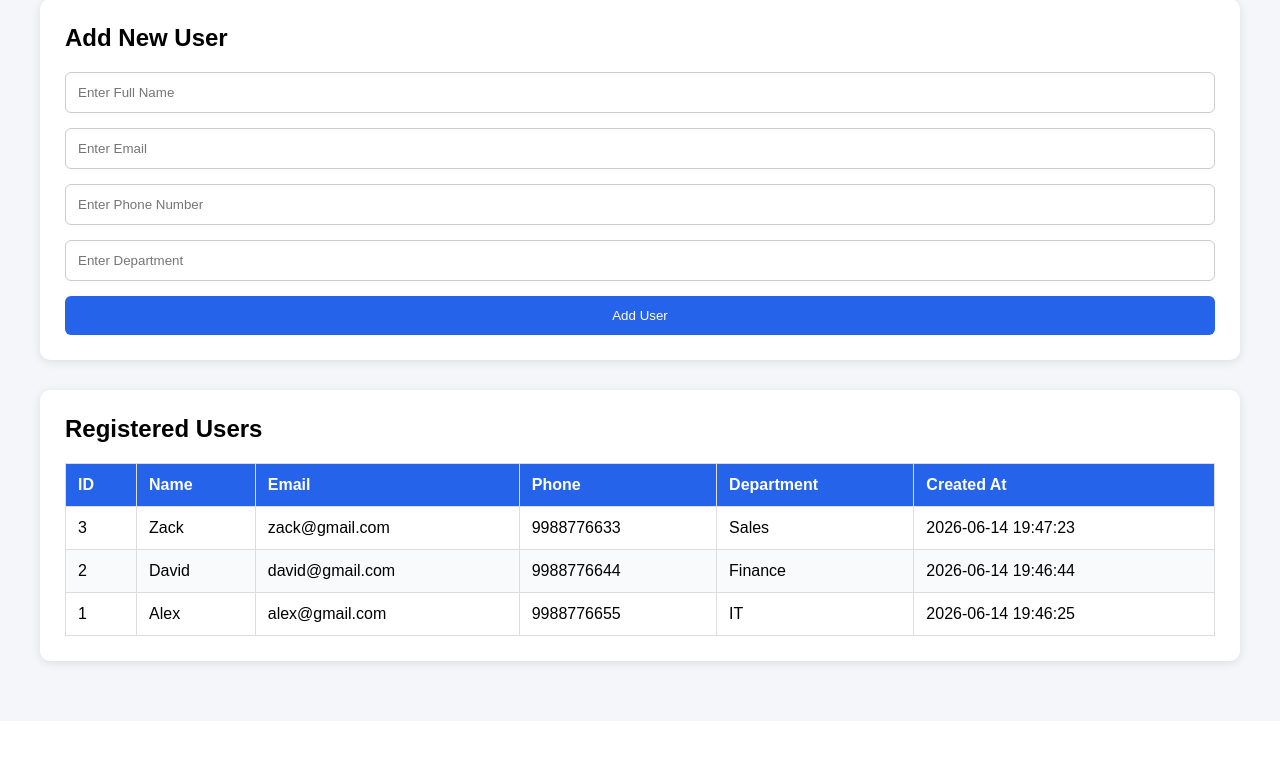
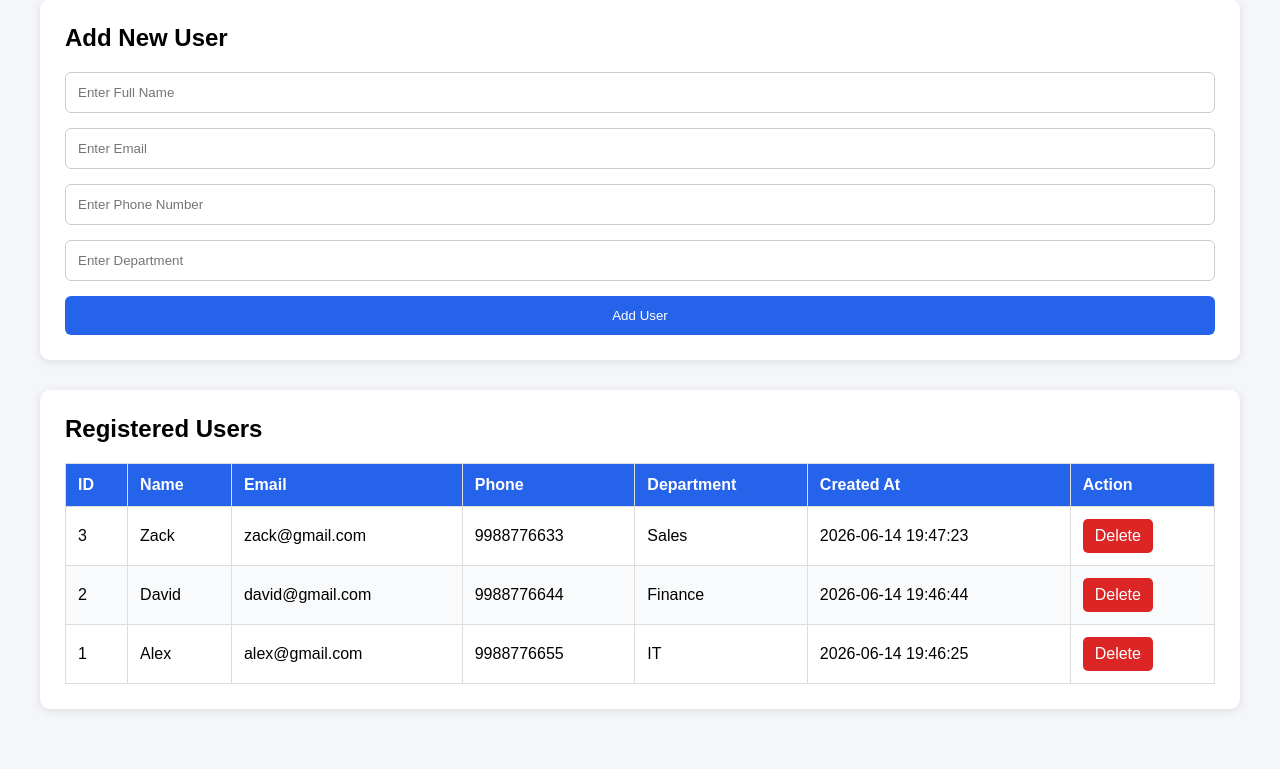
Before and after one commit to mohdaaman/maincrafts-python-fullstack-internship, a Flask app: page / in a window 1280 px wide. Shown: the part 98-867 px from the top of the page. Before the commit the page ends 768 px from the top, so only its background shows below. Run offline with Flask 3, Linux system fonts and the light colour scheme; data comes from the database, SQL or seed files in the repository; both versions use the stored data as it was after the commit.

Commit message:
Add user deletion functionality

```diff
--- a/app.py
+++ b/app.py
@@ -69,6 +69,22 @@ def add_user():
 
     return redirect(url_for("index"))
 
+@app.route("/delete_user/<int:user_id>")
+def delete_user(user_id):
+
+    conn = sqlite3.connect(DATABASE)
+    cursor = conn.cursor()
+
+    cursor.execute(
+        "DELETE FROM users WHERE id = ?",
+        (user_id,)
+    )
+
+    conn.commit()
+    conn.close()
+
+    return redirect(url_for("index"))
+
 
 if __name__ == "__main__":
     init_db()
--- a/static/style.css
+++ b/static/style.css
@@ -77,3 +77,16 @@ table th {
 tr:nth-child(even) {
     background-color: #f8fafc;
 }
+
+.delete-btn {
+    text-decoration: none;
+    background-color: #dc2626;
+    color: white;
+    padding: 8px 12px;
+    border-radius: 5px;
+    display: inline-block;
+}
+
+.delete-btn:hover {
+    background-color: #b91c1c;
+}
--- a/templates/index.html
+++ b/templates/index.html
@@ -66,6 +66,7 @@
                         <th>Phone</th>
                         <th>Department</th>
                         <th>Created At</th>
+                        <th>Action</th>
                     </tr>
                 </thead>
 
@@ -79,6 +80,15 @@
                         <td>{{ user.phone }}</td>
                         <td>{{ user.department }}</td>
                         <td>{{ user.created_at }}</td>
+                        <td>
+                            <a
+                                href="{{ url_for('delete_user', user_id=user.id) }}"
+                                class="delete-btn"
+                                onclick="return confirm('Are you sure you want to delete this user?')"
+                            >
+                                Delete
+                            </a>
+                        </td>
                     </tr>
                     {% endfor %}
 
```
Also changed, not shown: database.db.
